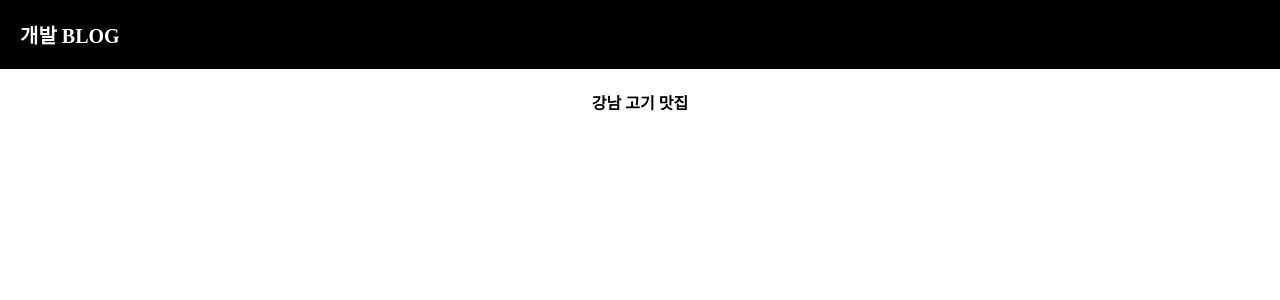
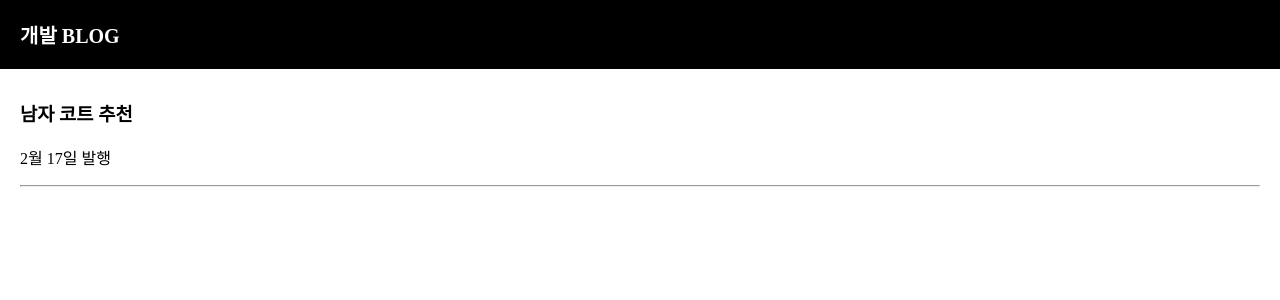
Before and after one commit to KIMYUNMEE/React_study, a React (Create React App) app: page / in a window 1280 px wide. Shown: the top 300 px of the page. Built offline with nearby package versions, Linux system fonts and the light colour scheme.

Commit message:
React공부 - state를 이용해서 데이터 보관하기

```diff
--- a/src/App.css
+++ b/src/App.css
@@ -13,6 +13,12 @@
   padding:20px;
   font-weight: 600;
   font-size: 20px;
+}
+.list{
+  margin-top:30px;
+  text-align:left;
+  padding-left:20px;
+  padding-right:20px;
 }
 .App-logo {
   height: 40vmin;
--- a/src/App.js
+++ b/src/App.js
@@ -1,14 +1,20 @@
+import React, { useState } from 'react';
 import logo from './logo.svg';
 import './App.css';
 let posts = "강남 고기 맛집";
 let colors = { color: 'bule', fontSize: '30px' };
 function App() {
+  let [글제목, 글제목변경] = useState(['남자 코트 추천', '강남 우동 맛집']);
   return (
     <div className="App">
       <div className="black-nav">
         <div className={colors}>개발 BLOG</div>
       </div>
-      <h4>{posts}</h4>
+      <div className="list">
+        <h3>{글제목[0]}</h3>
+        <p>2월 17일 발행</p>
+        <hr/>
+      </div>
     </div>
   );
 }
```
